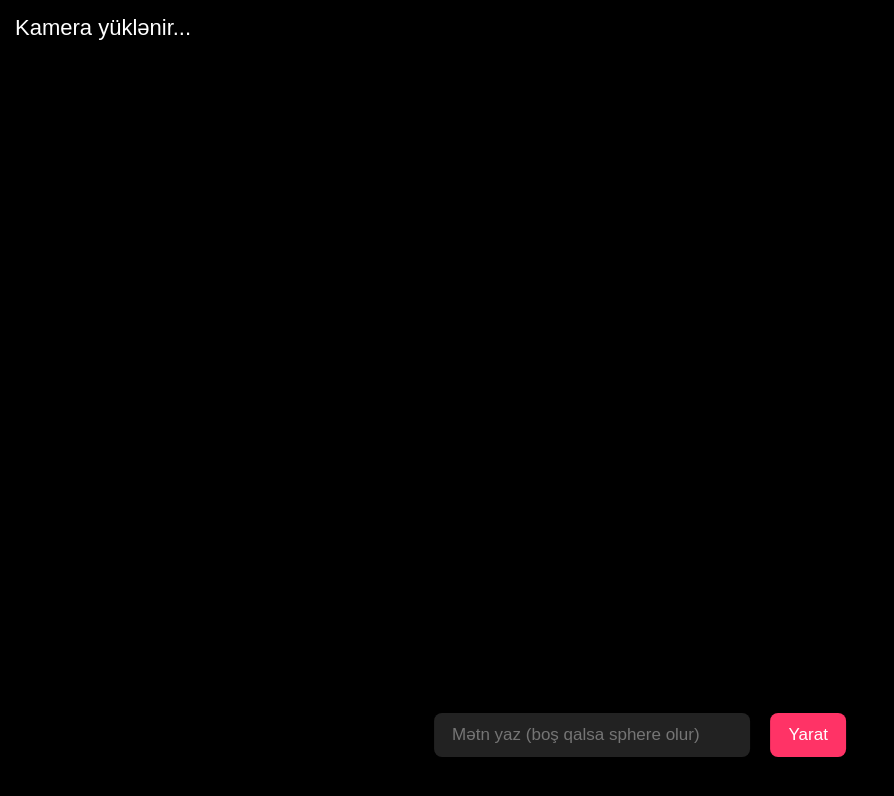
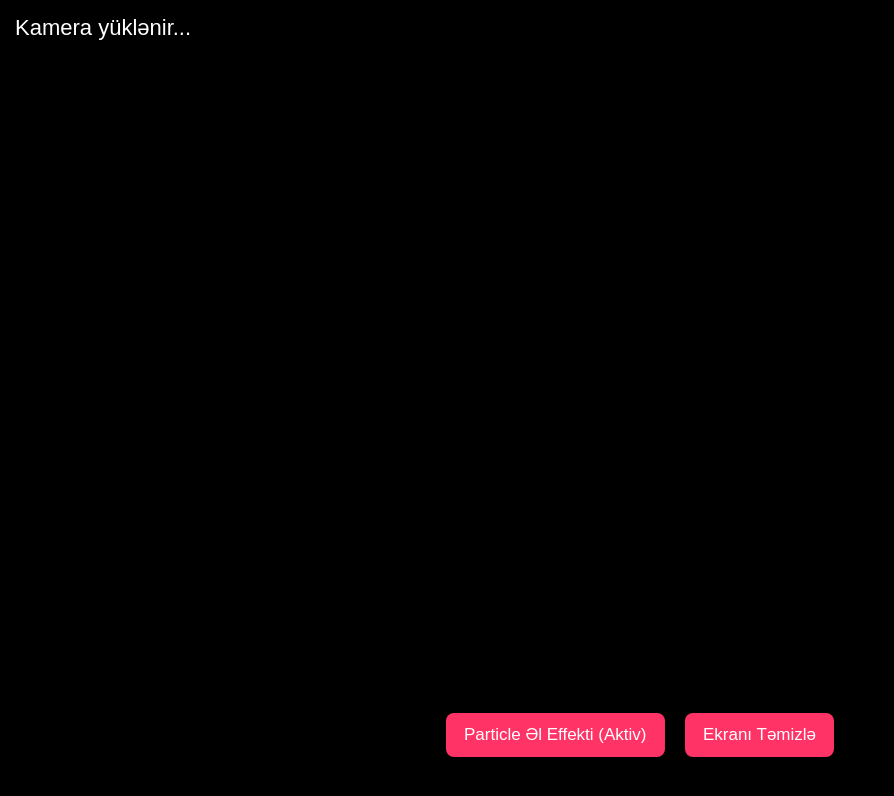
Before and after one commit to Naill-dev/aihandtracking, a plain HTML site: page index.html in a window 1280 px wide. Shown: the whole page, without its empty margins (0-894 px from the left). Drawn offline with Linux system fonts and the light colour scheme.

Commit message:
Update title and button labels in index.html

```diff
--- a/index.html
+++ b/index.html
@@ -3,7 +3,7 @@
 <head>
   <meta charset="UTF-8" />
   <meta name="viewport" content="width=device-width, initial-scale=1.0"/>
-  <title>AI Əl ilə Particle Effekti</title>
+  <title>AI Particle Əl Skeleti</title>
   <link rel="stylesheet" href="style.css">
 </head>
 <body>
@@ -14,8 +14,8 @@
 <div id="status">Kamera yüklənir...</div>
 
 <div id="ui">
-  <input id="text" placeholder="Mətn yaz (boş qalsa sphere olur)" />
-  <button id="create">Yarat</button>
+  <button id="toggle">Particle Əl Effekti (Aktiv)</button>
+  <button id="clear">Ekranı Təmizlə</button>
 </div>
 
 <script type="module" src="script.js"></script>
```
